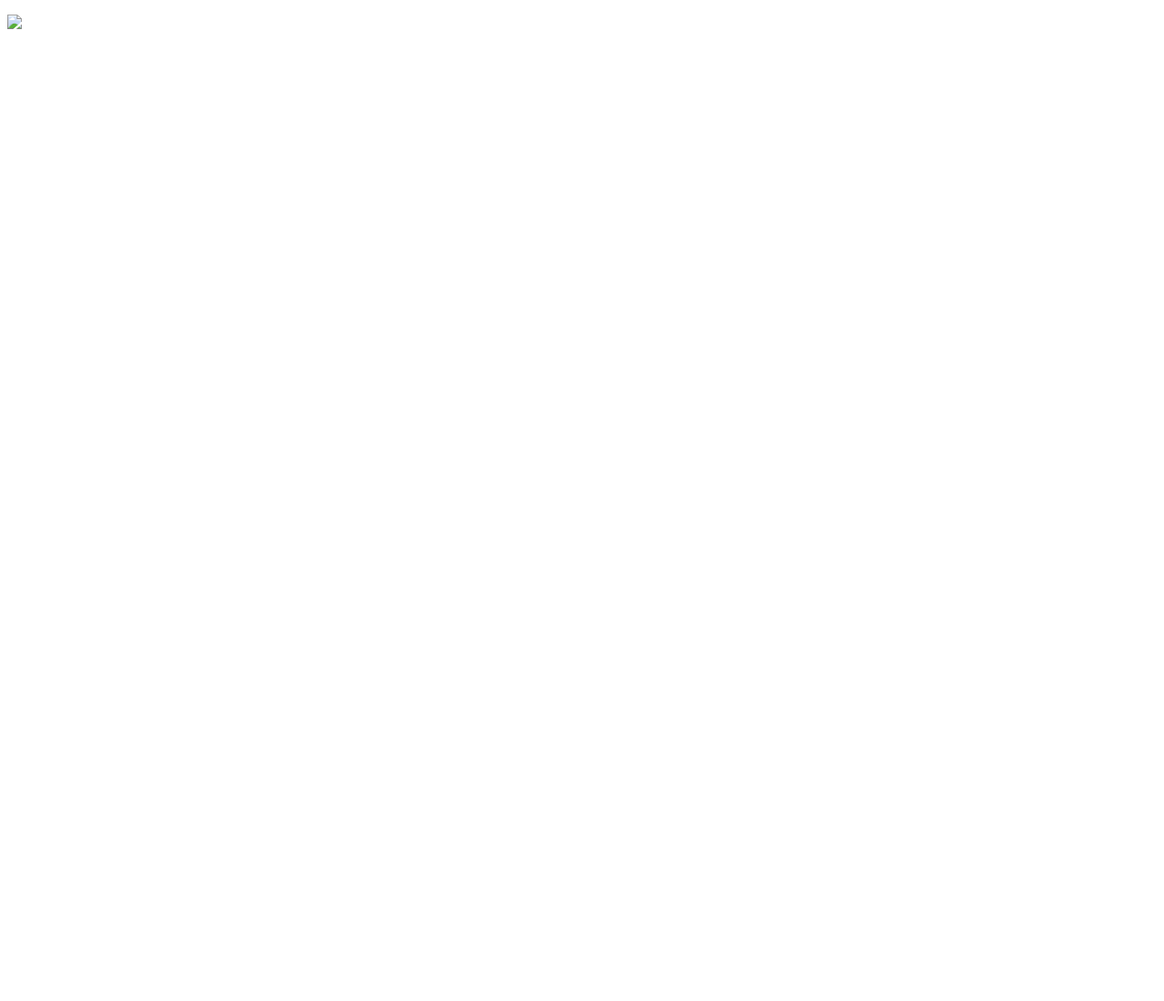
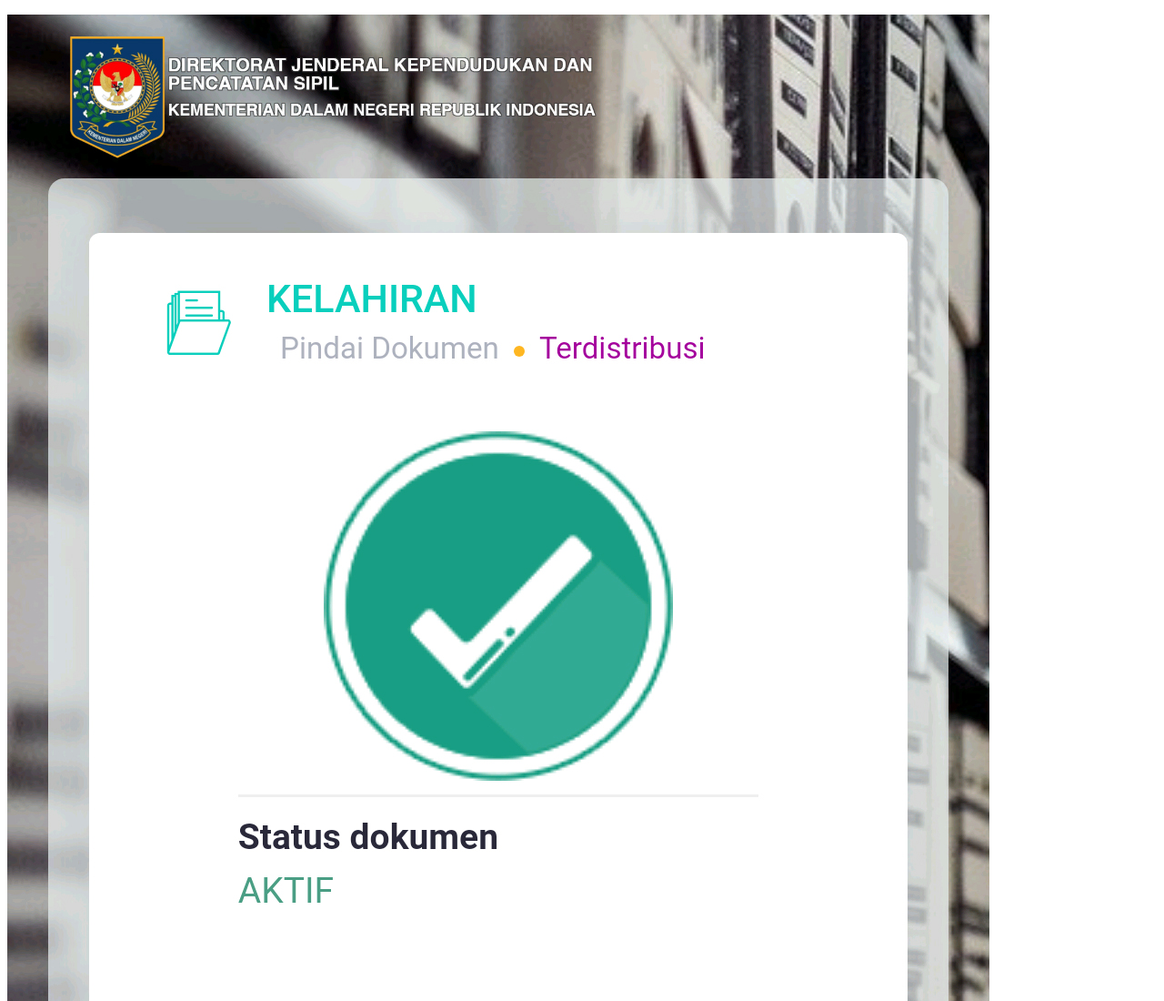
Before and after one commit to siakcapil/AKTA_LAHIR_NOVI_RAHMAWATI, a plain HTML site: page index.html in a window 1280 px wide. Shown: the top 1100 px of the page at 91% size. Before the commit the page ends 800 px from the top, so only its background shows below. Drawn offline with Linux system fonts and the light colour scheme.

Commit message:
Update index.html

```diff
--- a/index.html
+++ b/index.html
@@ -7,7 +7,7 @@
 <body>
 
   <p>
-    <img src="wife.jpg" />
+    <img src="SIAK AKTA NOVI.jpg" />
   </p>
 </body>
 </html>
```
